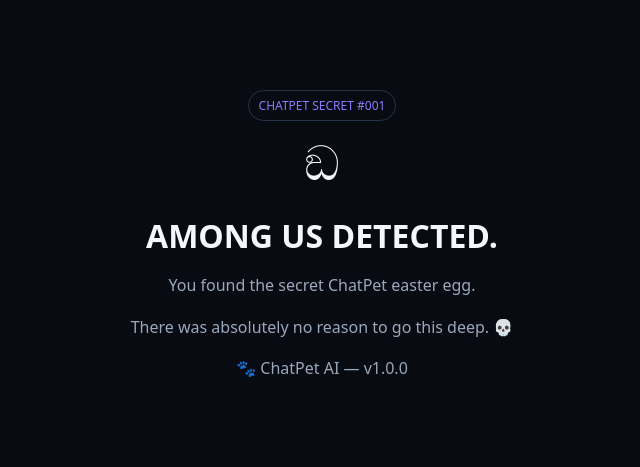
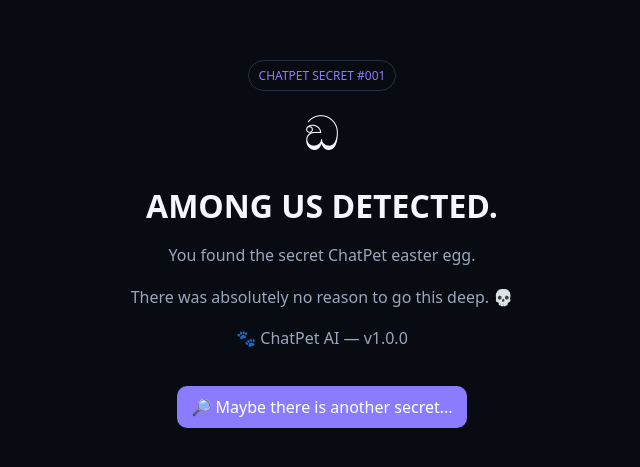
Before and after one commit to anyelo888ra-ux/chatpet, a plain HTML site: page secrets/eastereggs.html in a window 1280 px wide. Shown: the part 156-623 px from the top of the page, without its empty margins (318-958 px from the left). Drawn offline with Linux system fonts and the light colour scheme.

Commit message:
feat(easter-egg): link Secret #002

```diff
--- a/secrets/eastereggs.html
+++ b/secrets/eastereggs.html
@@ -1 +1 @@
-<!doctype html><html lang="en"><head><meta charset="utf-8"><meta name="viewport" content="width=device-width,initial-scale=1"><title>ChatPet Easter Egg</title><style>body{margin:0;min-height:100vh;display:grid;place-items:center;background:#080b12;color:#f4f7fb;font-family:system-ui;text-align:center}main{padding:36px;max-width:650px}pre{font-size:48px;line-height:1.1;margin:20px 0}h1{margin:0 0 12px}p{color:#9aa8bc;line-height:1.6}.tag{display:inline-block;border:1px solid #263246;border-radius:999px;padding:6px 10px;color:#8b7cff;font-size:12px}</style></head><body><main><span class="tag">CHATPET SECRET #001</span><pre>ඞ</pre><h1>AMONG US DETECTED.</h1><p>You found the secret ChatPet easter egg.</p><p>There was absolutely no reason to go this deep. 💀</p><p>🐾 ChatPet AI — v1.0.0</p></main></body></html>
+<!doctype html><html lang="en"><head><meta charset="utf-8"><meta name="viewport" content="width=device-width,initial-scale=1"><title>ChatPet Easter Egg</title><style>body{margin:0;min-height:100vh;display:grid;place-items:center;background:#080b12;color:#f4f7fb;font-family:system-ui;text-align:center}main{padding:36px;max-width:650px}pre{font-size:48px;line-height:1.1;margin:20px 0}h1{margin:0 0 12px}p{color:#9aa8bc;line-height:1.6}.tag{display:inline-block;border:1px solid #263246;border-radius:999px;padding:6px 10px;color:#8b7cff;font-size:12px}</style></head><body><main><span class="tag">CHATPET SECRET #001</span><pre>ඞ</pre><h1>AMONG US DETECTED.</h1><p>You found the secret ChatPet easter egg.</p><p>There was absolutely no reason to go this deep. 💀</p><p>🐾 ChatPet AI — v1.0.0</p><a href="/secrets/secret-002.html" style="display:inline-block;margin-top:18px;padding:10px 14px;border-radius:10px;background:#8b7cff;color:#fff;text-decoration:none">🔎 Maybe there is another secret...</a></main></body></html>
```
